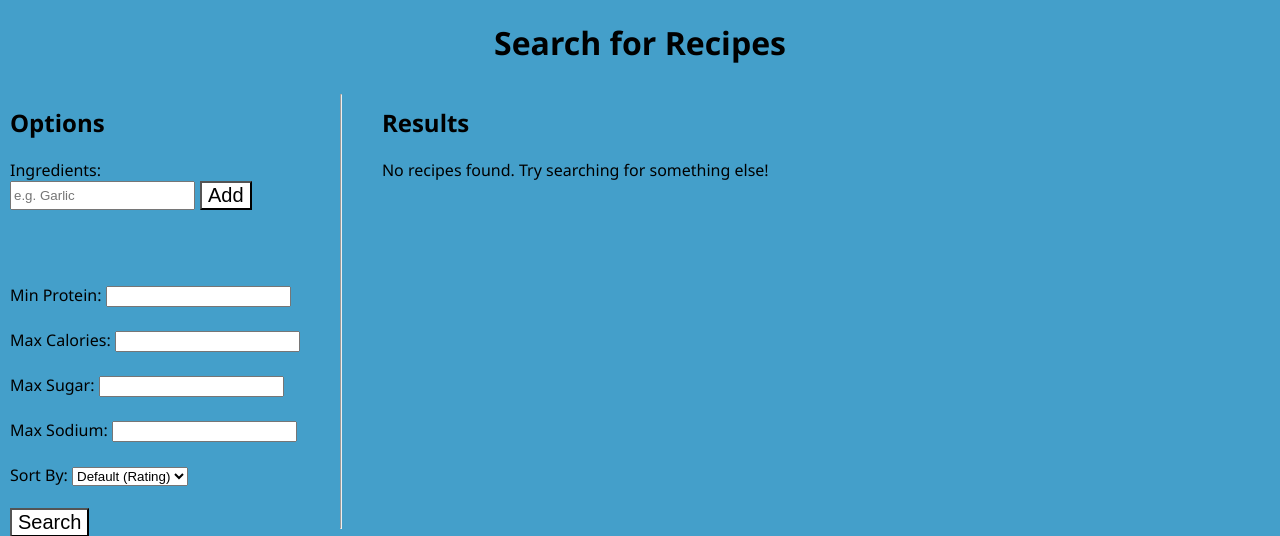
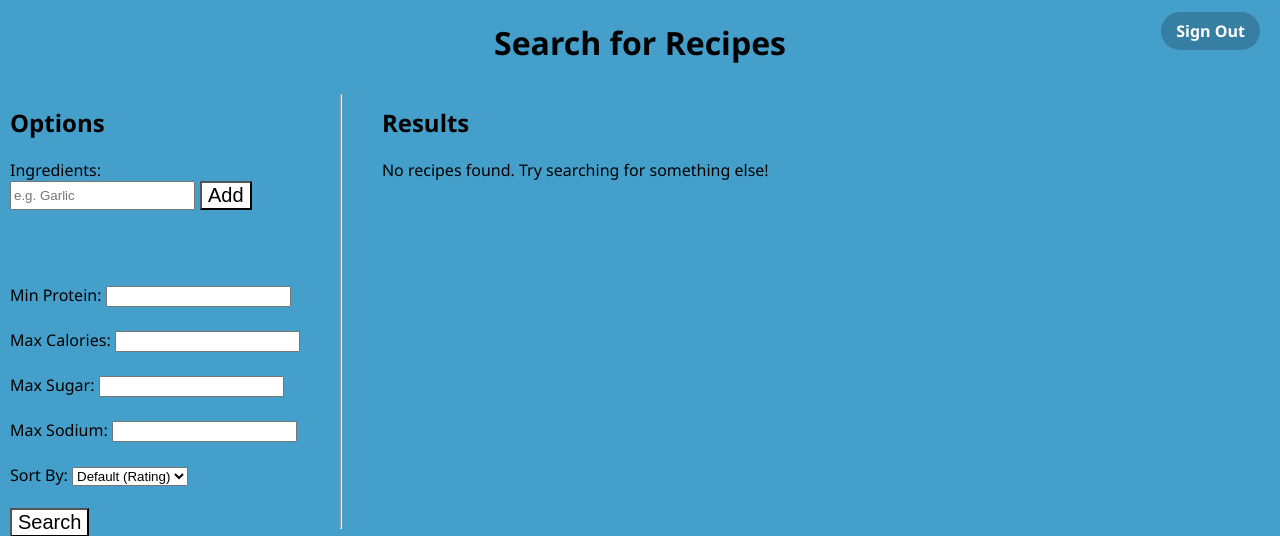
Before and after one commit to aramoscu/Food.com-Search-CS125, a Flask app: page /search in a window 1280 px wide. Shown: the top 536 px of the page. Run offline with Flask 3, Linux system fonts and the light colour scheme; the visitor is signed in with stand-in values (Sample User, id 1).

Commit message:
feat: added user logout option

```diff
--- a/app.py
+++ b/app.py
@@ -22,8 +22,16 @@ def login():
             error = f"Password is incorrect for {user}. Please try again with correct password or different username."
     return render_template('login.html', error=error)
 
+@app.route('/logout')
+def logout():
+    session.pop('user_id', None)
+    session.clear()
+    return redirect('/login')
+
 @app.route('/search')
 def search_page():
+    if 'user_id' not in session:
+        return redirect('/login')
     query = request.args.get('q', '').strip()
     last_min_prot = request.args.get('min_protein')
     last_max_calories = request.args.get('max_calories')
--- a/static/results.css
+++ b/static/results.css
@@ -116,3 +116,24 @@ h1 {
     font-weight: bold;
     cursor: pointer;
 }
+
+.top-nav {
+    position: absolute;
+    top: 20px;
+    right: 20px;
+}
+
+.logout-link {
+    text-decoration: None;
+    color: white;
+    background-color: rgba(0, 0, 0, 0.2);
+    padding: 8px 15px;
+    border-radius: 20px;
+    font-weight: bold;
+    transition: background 0.3s ease;
+}
+
+.logout-link:hover {
+    background-color: rgba(0, 0, 0, 0.4);
+    color: #f14242;
+}
--- a/templates/results.html
+++ b/templates/results.html
@@ -6,6 +6,9 @@
     <script src="{{ url_for('static', filename='ItemListFunctions.js') }}" defer></script>
 </head>
 <h1>Search for Recipes</h1>
+<nav class="top-nav">
+    <a href="{{ url_for('logout') }}" class="logout-link">Sign Out</a>
+</nav>
 <div class="container">
     <form action="/search" method="GET">
         <div class = "options">
```
